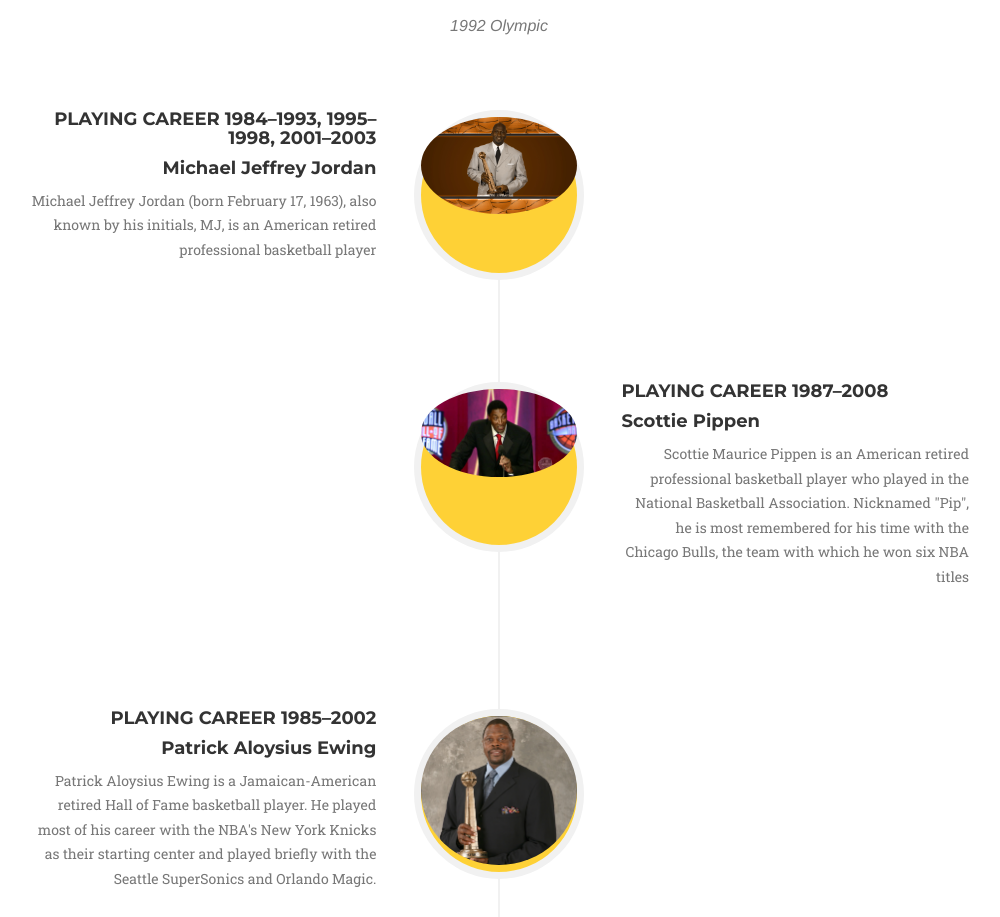
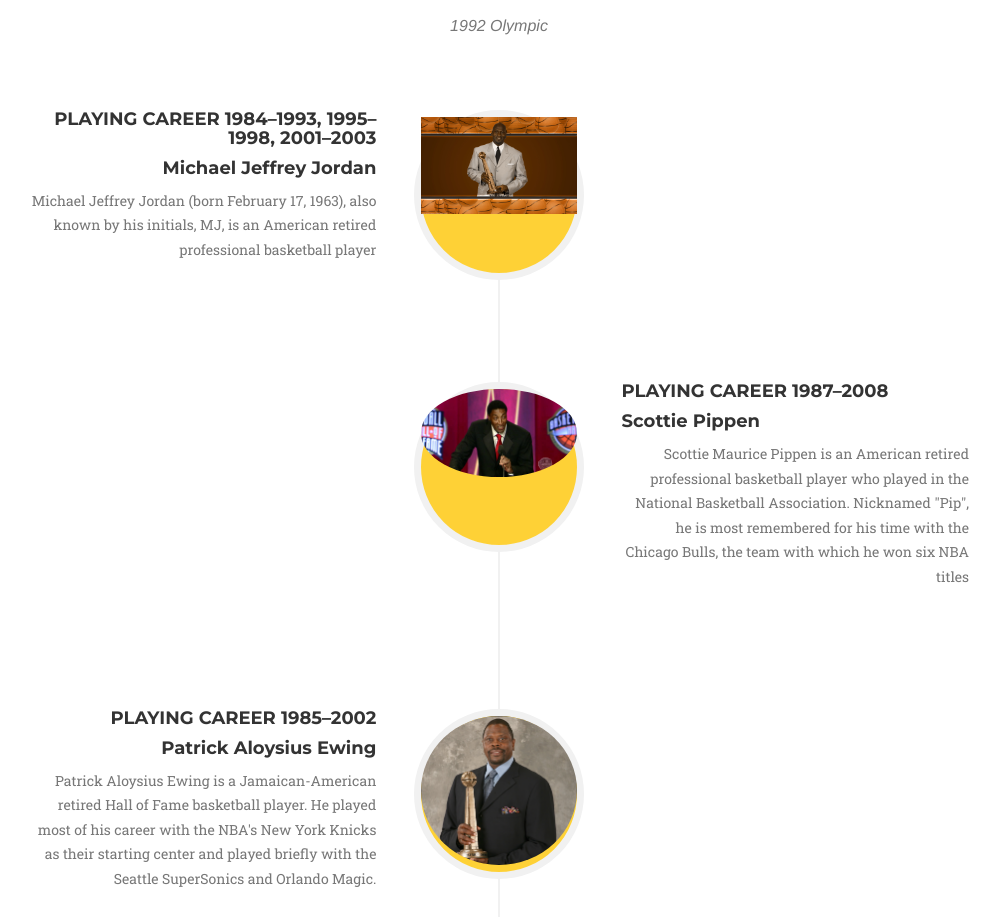
Before and after one commit to nathanielestrada/HallOfFamer, a website: page index.html in a window 1280 px wide. Shown: the part 912-1829 px from the top of the page, without its empty margins (141-1141 px from the left). Drawn offline with nearby package versions, Linux system fonts and the light colour scheme; a web font is replaced by a local one.

Commit message:
Update index.html

```diff
--- a/index.html
+++ b/index.html
@@ -84,7 +84,7 @@
                     <ul class="timeline">
                         <li>
                             <div class="timeline-image">
-                                <img class="img-circle img-responsive" src="jordan.jpg"  alt="" align ="left">
+                                <img class="img-square img-responsive" src="jordan.jpg"  alt="" align ="left">
                             </div>
                             <div class="timeline-panel">
                                 <div class="timeline-heading">
```
